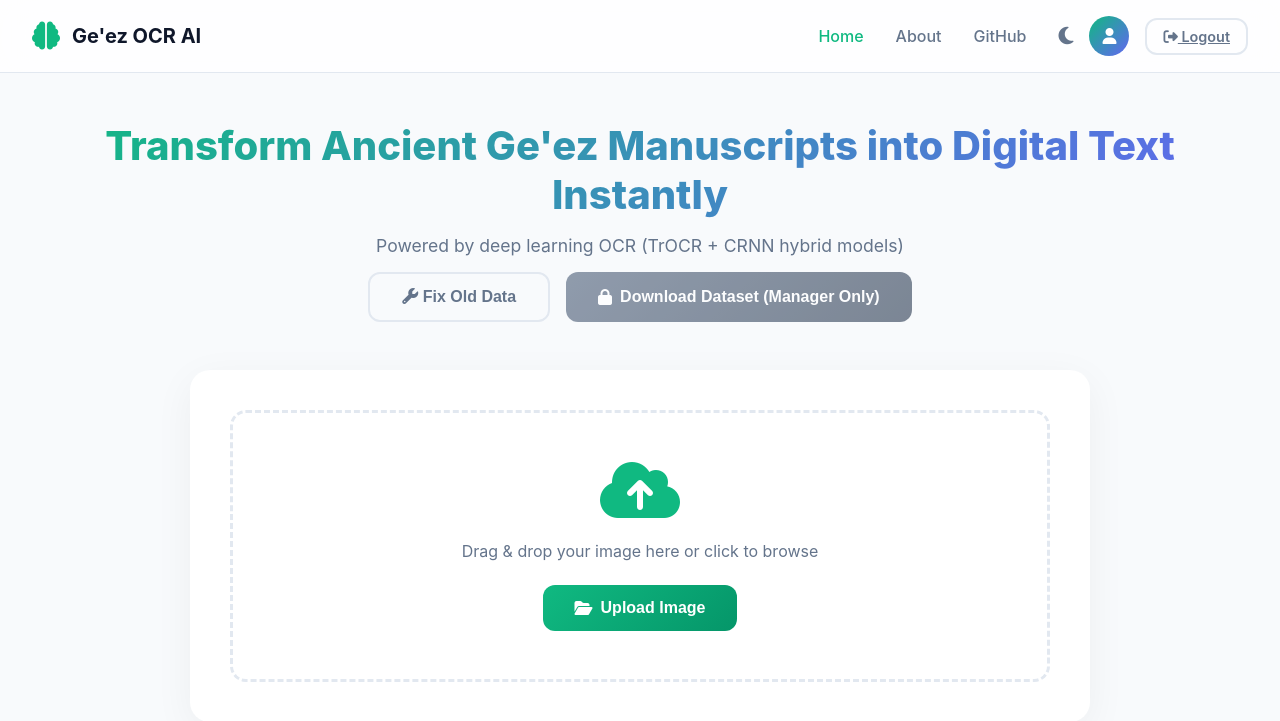
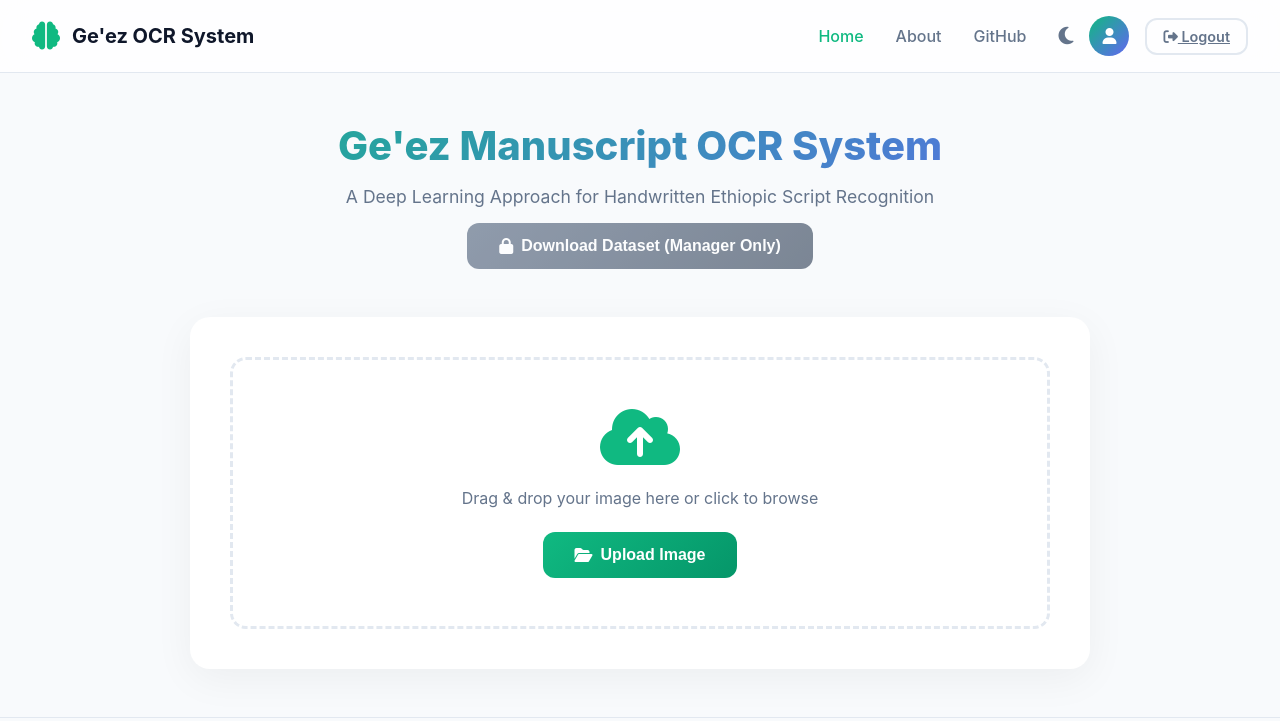
Before and after one commit to demirewu-manidefro/Ge-ez_OCR2, a Flask app: page / in a window 1280 px wide. Shown: the top 721 px of the page. Run offline with Flask 3, Linux system fonts and the light colour scheme; the visitor is signed in with stand-in values (Sample User, id 1).

Commit message:
Update index page titles, subtitle, comment out fix data button, and format HTML

```diff
--- a/templates/index.html
+++ b/templates/index.html
@@ -1,17 +1,19 @@
 <!DOCTYPE html>
 <html lang="en">
+
 <head>
     <meta charset="UTF-8" />
     <meta name="viewport" content="width=device-width, initial-scale=1.0" />
-    <title>Ge'ez OCR AI - Intelligent Manuscript Recognition System</title>
+    <title>Ge'ez Manuscript OCR System</title>
     <link rel="stylesheet" href="{{ url_for('static', filename='style.css') }}" />
     <link rel="stylesheet" href="https://cdnjs.cloudflare.com/ajax/libs/font-awesome/6.4.0/css/all.min.css" />
 </head>
+
 <body>
     <nav>
         <a href="/" class="logo">
             <i class="fas fa-brain"></i>
-            Ge'ez OCR AI
+            Ge'ez OCR System
         </a>
         <ul>
             <li><a href="/" class="active">Home</a></li>
@@ -27,16 +29,19 @@
                 <div class="profile-icon" title="{{ current_user.username }}">
                     <i class="fas fa-user"></i>
                 </div>
-                    <a href="{{ url_for('main.logout') }}" class="btn-secondary" style="padding: 0.5rem 1rem; font-size: 0.9rem;">
+                <a href="{{ url_for('main.logout') }}" class="btn-secondary"
+                    style="padding: 0.5rem 1rem; font-size: 0.9rem;">
                     <i class="fas fa-sign-out-alt"></i> Logout
                 </a>
             </div>
             {% else %}
             <div style="display: flex; gap: 0.75rem;">
-                    <a href="{{ url_for('main.login') }}" class="btn-secondary" style="padding: 0.5rem 1rem; font-size: 0.9rem;">
+                <a href="{{ url_for('main.login') }}" class="btn-secondary"
+                    style="padding: 0.5rem 1rem; font-size: 0.9rem;">
                     <i class="fas fa-sign-in-alt"></i> Login
                 </a>
-                    <a href="{{ url_for('main.register') }}" class="btn-primary" style="padding: 0.5rem 1rem; font-size: 0.9rem;">
+                <a href="{{ url_for('main.register') }}" class="btn-primary"
+                    style="padding: 0.5rem 1rem; font-size: 0.9rem;">
                     <i class="fas fa-user-plus"></i> Register
                 </a>
             </div>
@@ -45,19 +50,21 @@
     </nav>
 
     <div class="hero">
-        <h1>Transform Ancient Ge'ez Manuscripts into Digital Text Instantly</h1>
-        <p>Powered by deep learning OCR (TrOCR + CRNN hybrid models)</p>
+        <h1>Ge'ez Manuscript OCR System</h1>
+        <p>A Deep Learning Approach for Handwritten Ethiopic Script Recognition</p>
         <div style="margin-top: 1rem; display: flex; gap: 1rem; justify-content: center;">
-            <button class="btn-secondary" id="fixOldDataBtn">
+            <!-- <button class="btn-secondary" id="fixOldDataBtn">
                 <i class="fas fa-wrench"></i> Fix Old Data
-            </button>
+            </button> -->
             {% if current_user.is_authenticated %}
             {% if current_user.role == 'manager' %}
             <button class="btn-primary" id="downloadDatasetBtn">
                 <i class="fas fa-download"></i> Download Dataset
             </button>
             {% else %}
-                    <button class="btn-primary btn-disabled" id="downloadDatasetBtnDisabled" disabled title="Only managers can download the dataset" style="background: linear-gradient(135deg, #64748B, #475569); cursor: not-allowed; transform: none; box-shadow: none; opacity: 0.7;">
+            <button class="btn-primary btn-disabled" id="downloadDatasetBtnDisabled" disabled
+                title="Only managers can download the dataset"
+                style="background: linear-gradient(135deg, #64748B, #475569); cursor: not-allowed; transform: none; box-shadow: none; opacity: 0.7;">
                 <i class="fas fa-lock"></i> Download Dataset (Manager Only)
             </button>
             {% endif %}
@@ -126,7 +133,8 @@
         <div class="results-section" id="resultsSection">
             <div style="margin-bottom: 2rem;">
                 <h3><i class="fas fa-list"></i> Recognized Lines (Edit to Correct)</h3>
-                <div id="linesContainer" style="margin-top: 1rem; display: flex; flex-direction: column; gap: 1.5rem;"></div>
+                <div id="linesContainer" style="margin-top: 1rem; display: flex; flex-direction: column; gap: 1.5rem;">
+                </div>
             </div>
             <div class="action-buttons">
                 <button class="btn-primary" id="copyBtn">
@@ -151,4 +159,5 @@
 
     <script src="{{ url_for('static', filename='script.js') }}"></script>
 </body>
+
 </html>
```
Lines whose indentation alone changed are shown as unchanged.
